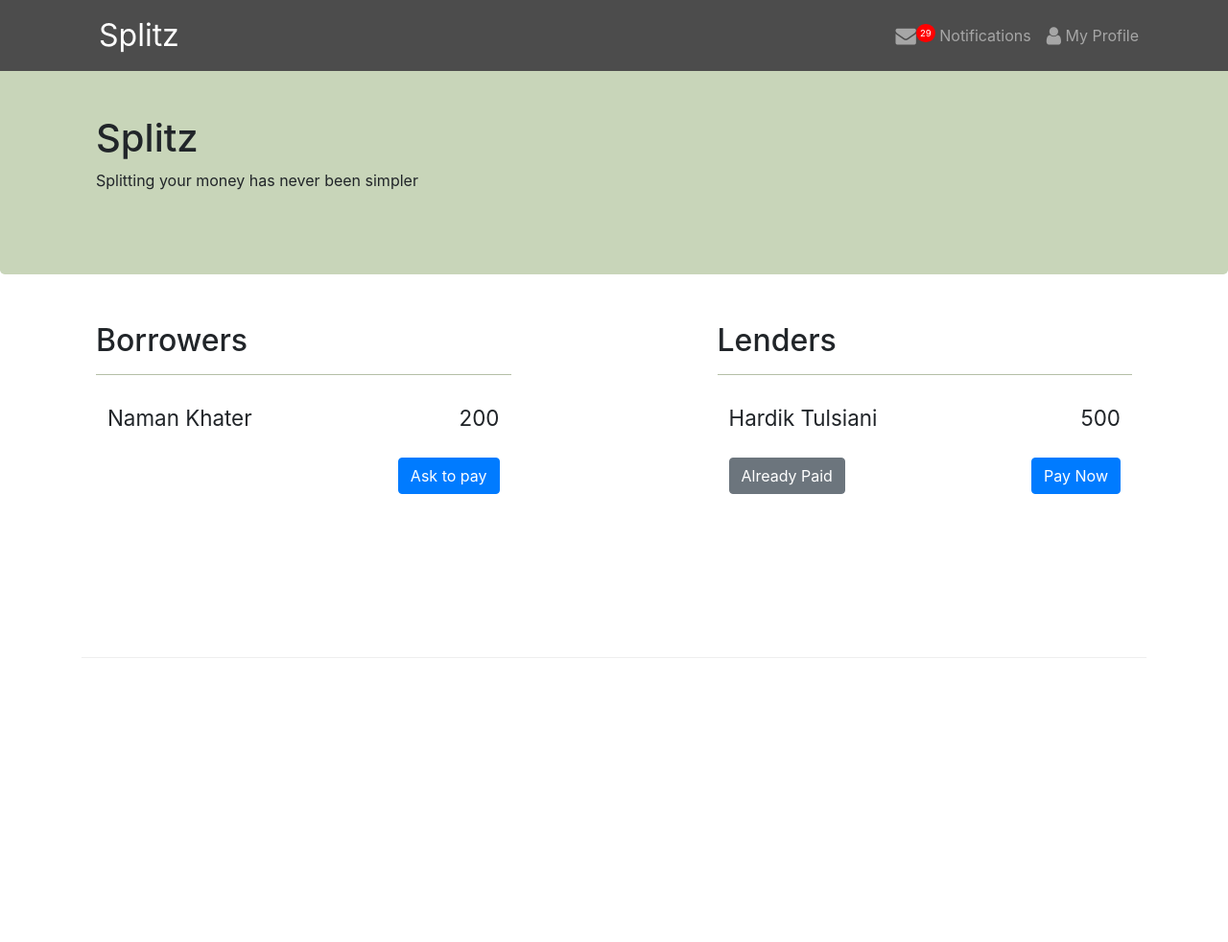
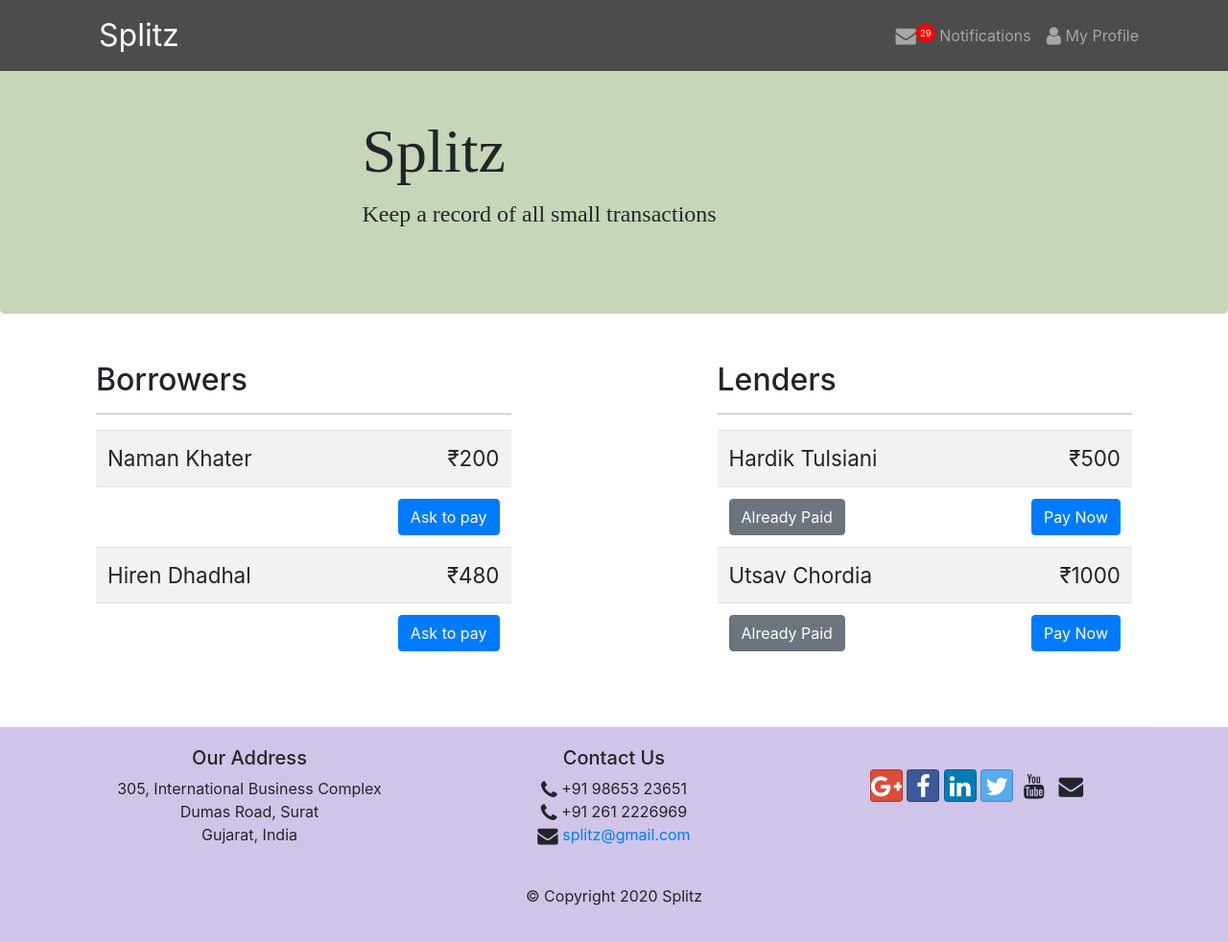
Before and after one commit to dsc-nit-surat/night-code-sprint, a PHP site: page / in a window 1280 px wide. Shown: the whole page at 96% size. Before the commit the page ends 686 px from the top, so only its background shows below. Run offline with PHP 8.4, Linux system fonts and the light colour scheme.

Commit message:
Home page update 2

```diff
--- a/splitz/fab_four/Frontend/Login_Register/login.html
+++ b/splitz/fab_four/Frontend/Login_Register/login.html
@@ -58,7 +58,7 @@
 					<div class="container-login100-form-btn">
 						<div class="wrap-login100-form-btn">
 							<div class="login100-form-bgbtn"></div>
-							<button class="login100-form-btn">
+							<button class="login100-form-btn" >
 								Login
 							</button>
 						</div>
--- a/splitz/fab_four/Frontend/index.html
+++ b/splitz/fab_four/Frontend/index.html
@@ -7,6 +7,7 @@
 
     <link rel="stylesheet" href="https://stackpath.bootstrapcdn.com/bootstrap/4.5.2/css/bootstrap.min.css" integrity="sha384-JcKb8q3iqJ61gNV9KGb8thSsNjpSL0n8PARn9HuZOnIxN0hoP+VmmDGMN5t9UJ0Z" crossorigin="anonymous">
     <link rel="stylesheet" href="https://stackpath.bootstrapcdn.com/font-awesome/4.7.0/css/font-awesome.min.css">
+    <link rel="stylesheet" href="https://cdnjs.cloudflare.com/ajax/libs/bootstrap-social/5.1.1/bootstrap-social.min.css">
     <link rel="stylesheet" href="styles.css">
 
     <title>Splitz</title>
@@ -29,10 +30,10 @@
 
     <header class="jumbotron">
         <div class="container">
-            <div class="row row-header">
+            <div class="row row-header justify-content-center">
                 <div class="col-12 col-sm-6">
-                    <h1>Splitz</h1>
-                    <p>Splitting your money has never been simpler</p>
+                    <h1 class="fon" id="head">Splitz</h1>
+                    <p class="fon" id="des">Keep a record of all small transactions</p>
                 </div>
             </div>
         </div>
@@ -43,11 +44,19 @@
             <div class="col-12 col-md-5">
                 <h2>Borrowers</h2><hr style="background-color: #C8D5B9;">
                 <div class="table-responsive">
-                    <table class="table table-borderless">
+                    <table class="table table-striped">
                         <tbody>
                                 <tr>
                                     <td class=" cont text-left">Naman Khater</td>
-                                    <td class=" cont text-right">200</td>
+                                    <td class=" cont text-right">₹200</td>
+                                </tr>
+                                <tr>
+                                    <td class="text-left"></td>
+                                    <td class="text-right"><button type="submit" class="btn btn-primary btn-md">Ask to pay</button></td>
+                                </tr>
+                                <tr>
+                                    <td class=" cont text-left">Hiren Dhadhal</td>
+                                    <td class=" cont text-right">₹480</td>
                                 </tr>
                                 <tr>
                                     <td class="text-left"></td>
@@ -60,11 +69,19 @@
             <div class="col-12 col-md-5 ml-auto">
                 <h2>Lenders</h2><hr style="background-color: #C8D5B9;">
                 <div class="table-responsive">
-                    <table class="table table-borderless">
+                    <table class="table table-striped">
                         <tbody>
                                 <tr>
                                     <td class=" cont text-left">Hardik Tulsiani</td>
-                                    <td class=" cont text-right">500</td>
+                                    <td class=" cont text-right">₹500</td>
+                                </tr>
+                                <tr>
+                                    <td class="text-left"><button type="submit" class="btn btn-secondary btn-md">Already Paid</button></td>
+                                    <td class="text-right"><button type="submit" class="btn btn-primary btn-md">Pay Now</button></td>
+                                </tr>
+                                <tr>
+                                    <td class=" cont text-left">Utsav Chordia</td>
+                                    <td class=" cont text-right">₹1000</td>
                                 </tr>
                                 <tr>
                                     <td class="text-left"><button type="submit" class="btn btn-secondary btn-md">Already Paid</button></td>
@@ -77,6 +94,42 @@
         </div>
     </div>
 
+    <footer class="footer">
+        <div class="container">
+            <div class="row">
+                <div class="col-12 col-sm-4 text-center">
+                    <h5>Our Address</h5>
+                    <address>
+                        305, International Business Complex<br>
+                        Dumas Road, Surat<br>
+                        Gujarat, India<br>
+                    </address>
+                </div>
+                <div class="col-12 col-sm-4 text-center">
+                    <h5>Contact Us</h5>
+                    <i class="fa fa-phone fa-lg"></i> +91 98653 23651<br>
+		            <i class="fa fa-phone fa-lg"></i> +91 261 2226969<br>
+		            <i class="fa fa-envelope fa-lg"></i> <a href="mailto:splitz@gmail.com">splitz@gmail.com</a>
+                </div>
+                <div class="col-12 col-sm-4">
+                    <div class="text-center ">
+                        <br><a class="btn btn-social-icon btn-google" href="http://google.com/+"><i class="fa fa-google-plus fa-lg"></i></a>
+                        <a class="btn btn-social-icon btn-facebook" href="http://www.facebook.com/profile.php?id="><i class="fa fa-facebook fa-lg"></i></a>
+                        <a class="btn btn-social-icon btn-linkedin" href="http://www.linkedin.com/in/"><i class="fa fa-linkedin fa-lg"></i></a>
+                        <a class="btn btn-social-icon btn-twitter" href="http://twitter.com/"><i class="fa fa-twitter fa-lg"></i></a>
+                        <a class="btn btn-social-icon btn-youtube" href="http://youtube.com/"><i class="fa fa-youtube fa-lg"></i></a>
+                        <a class="btn btn-social-icon" href="mailto:"><i class="fa fa-envelope fa-lg"></i></a>
+                    </div>
+                </div>
+            </div>
+            <div class="row justify-content-center">
+                <div class="col-auto">
+                    <br><p>© Copyright 2020 Splitz</p>
+                </div>
+           </div>
+        </div>
+    </footer>
+
     <script src="https://code.jquery.com/jquery-3.4.1.slim.min.js" integrity="sha384-J6qa4849blE2+poT4WnyKhv5vZF5SrPo0iEjwBvKU7imGFAV0wwj1yYfoRSJoZ+n" crossorigin="anonymous"></script>
     <script src="https://cdn.jsdelivr.net/npm/popper.js@1.16.0/dist/umd/popper.min.js" integrity="sha384-Q6E9RHvbIyZFJoft+2mJbHaEWldlvI9IOYy5n3zV9zzTtmI3UksdQRVvoxMfooAo" crossorigin="anonymous"></script>
     <script src="https://stackpath.bootstrapcdn.com/bootstrap/4.4.1/js/bootstrap.min.js" integrity="sha384-wfSDF2E50Y2D1uUdj0O3uMBJnjuUD4Ih7YwaYd1iqfktj0Uod8GCExl3Og8ifwB6" crossorigin="anonymous"></script>
--- a/splitz/fab_four/Frontend/styles.css
+++ b/splitz/fab_four/Frontend/styles.css
@@ -43,3 +43,21 @@ body {
     padding: 4px 4px 4px 4px;
     font-size: 60%;
 }
+
+.footer {
+    background-color: #D1C4E9;
+    margin: 0px auto;
+    padding: 20px 0px 20px 0px;
+}
+
+.fon {
+    font-family: "Bebas Neue";
+}
+
+#head {
+    font-size: 400%;
+}
+
+#des {
+    font-size: 150%;
+}
```
Also changed, not shown: splitz/fab_four/Frontend/cash.png (added).
